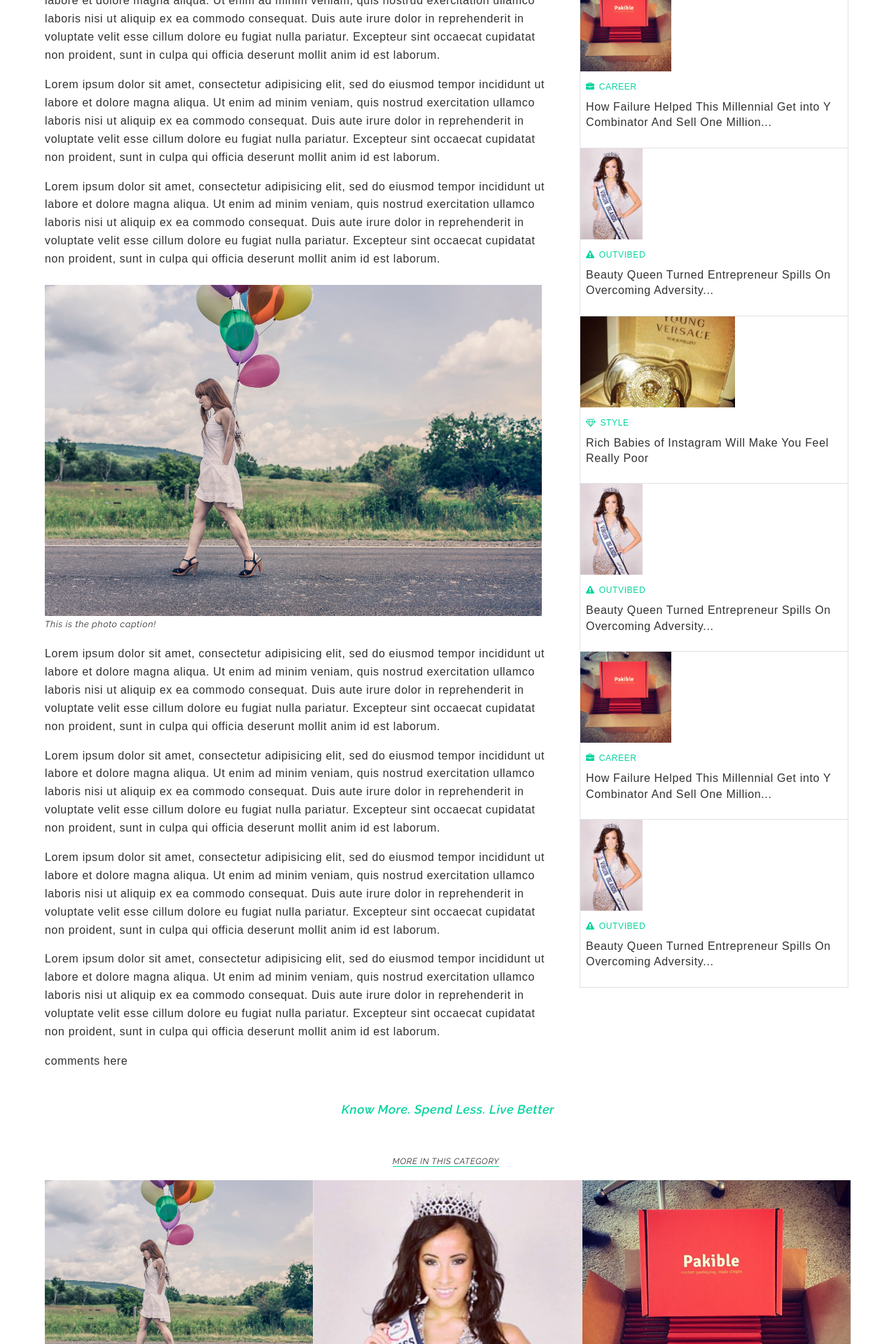
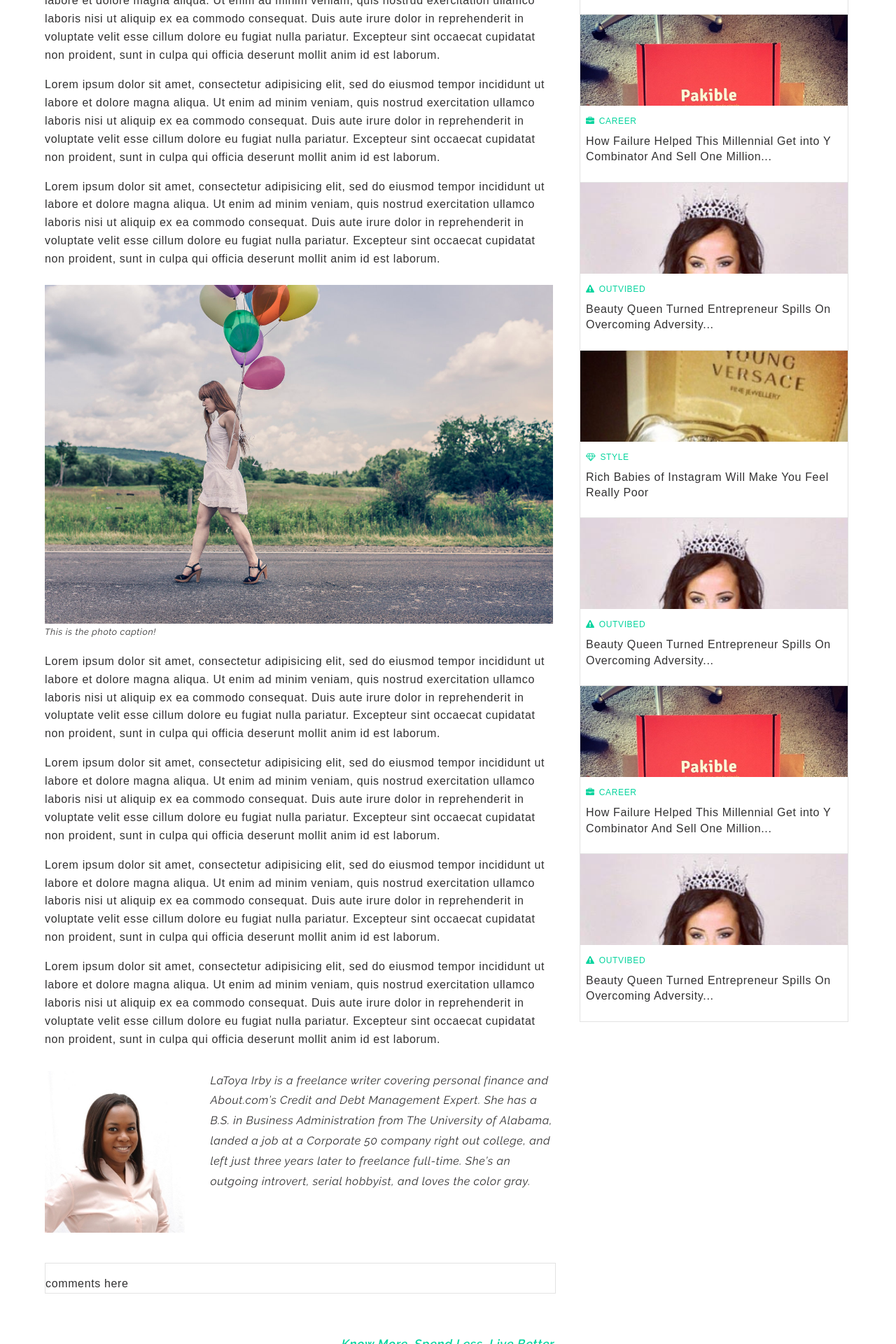
Before and after one commit to microsarah/microsarah.github.io, a PHP site: page /post.html in a window 1280 px wide. Shown: the part 1640-3560 px from the top of the page at 70% size. Run offline with PHP 8.4, Linux system fonts and the light colour scheme; some web fonts are replaced.

Commit message:
post updates
+ side bar = recent, any category
+ 1 row of same-category cards @ bottom
+ about the author @ bottom

known issues:
- same category section unresolved
- about the author needs treatment

```diff
--- a/invibed/css/main.css
+++ b/invibed/css/main.css
@@ -134,7 +134,7 @@
 aside{
     width:25%;
     float:left;
-    padding:2.25em 0 0;
+    margin:-2.9em 0 0;
 }
 
 footer{
@@ -502,7 +489,7 @@
 
 .article-img-lg{
     width:100%;
-    padding:.5em 1em .25em 0;
+    padding:.5em 0 .25em;
 }
 
 .author{
@@ -514,17 +501,61 @@
     text-transform: uppercase;
 }
 
-/* ------------------------------------------------ aside */
+.about-author{
+    margin:2em 0 1em;
+}
 
-.aside-cards{
-    margin:-1px 0 0;
+.author-img{
+    width: 200px;
+    float: left;
+    margin:0 5% 1% 0;
+}
+
+.about-author p{
+    font-size:1em;
+    font-style: italic;
+    line-height: 1.8em;
+}
+
+.comments{
+    margin:2em 0 1em;
     border:1px solid #e3e3e3;
 }
+
+/* ------------------------------------------------ aside */
 
 .aside-title{
         margin:0 auto 1.2em;
 }
 
+.aside-wrap{
+    border-top: 1px solid #e3e3e3;
+    border-left: 1px solid #e3e3e3;
+}
+
+.aside-cards{
+    border-right: 1px solid #e3e3e3;
+    border-bottom: 1px solid #e3e3e3;
+}
+
+.aside-cards-img{
+    width:100%;
+    height:130px;
+    overflow:hidden;
+}
+
+.aside-cards-header{
+    padding: 1em .5em 1.5em;
+}
+
+.aside-cards-header h3{
+    font-size: 1em;
+}
+
+#cards-same-category{
+    border-top: 1px solid #e3e3e3;
+    border-left: 1px solid #e3e3e3;
+}
 
 /* ------------------------------------------------------------- all pages ids */
 
--- a/invibed/post.html
+++ b/invibed/post.html
@@ -57,16 +57,16 @@
         </header>
 
         <div class="wrap clearfix">
-
-            <article class="article">
-                <header>
+            <header>
                     <h1 class="article-title">Rich Babies of Instagram Will Make You Feel Really Poor</h1>
                     <ul class="article-tags">
-                        <li class="categories"><a href="#"><h4><span class="fa fa-newspaper-o"></span>News</h4></a></li>
+                        <li><a href="#"><h4><span class="fa fa-newspaper-o"></span>News</h4></a></li>
                         <li><h3 class="author">By <span class="author-name">Joe Bliss</span></h3></li>
                         <li><h3 class="date">May 20, 2015</h3></li>
                     </ul>
                 </header>
+            <article class="article">
+
                 <figure id="article-hero">
                     <img src="img/motivation.jpg">
                     <figcaption>This is the photo caption!</figcaption>
@@ -155,16 +155,25 @@
                     proident, sunt in culpa qui officia deserunt mollit anim id est laborum.</p>
                 </section>
 
-                <footer class="article-footer">
+                <footer class="about-author clearfix">
+                    <div class="author-img">
+                        <img src="img/latoya.jpg">
+                    </div>
+                    <p>LaToya Irby is a freelance writer covering personal finance and About.com’s Credit and Debt Management Expert. She has a B.S. in Business Administration from The University of Alabama, landed a job at a Corporate 50 company right out college, and left just three years later to freelance full-time. She’s an outgoing introvert, serial hobbyist, and loves the color gray.</p>
+                </footer>
+                <section class="comments">
                     <p>comments here</p>
-                </footer>
+            </section>
             </article>
 
-            <aside class="clearfix">
+
+
+            <aside>
             <h5><span>The Latest</span></h5>
+                <div class="aside-wrap clearfix">
                 <a href="#">
                     <article class="aside-cards">
-                        <div class="aside-cards-img"><img class="landscape" src="img/style.jpg"></div>
+                        <div class="aside-cards-img"><img src="img/style.jpg"></div>
                         <header class="aside-cards-header">
                             <h4><span class="fa fa-diamond"></span>Style</h4>
                             <h3>Rich Babies of Instagram Will Make You Feel Really Poor</h3>
@@ -173,7 +182,7 @@
                 </a>
                 <a href="#">
                     <article class="aside-cards">
-                        <div class="aside-cards-img"><img class="landscape" src="img/outvibed.jpg"></div>
+                        <div class="aside-cards-img"><img src="img/outvibed.jpg"></div>
                         <header class="aside-cards-header">
                             <h4><span class="fa fa-exclamation-triangle"></span>Outvibed</h4>
                             <h3>Beauty Queen Turned Entrepreneur Spills On Overcoming Adversity...</h3>
@@ -182,7 +191,7 @@
                 </a>
                 <a href="#">
                     <article class="aside-cards">
-                        <div class="aside-cards-img"><img class="landscape" src="img/career.jpg"></div>
+                        <div class="aside-cards-img"><img src="img/career.jpg"></div>
                         <header class="aside-cards-header">
                             <h4><span class="fa fa-briefcase"></span>Career</h4>
                             <h3>How Failure Helped This Millennial Get into Y Combinator And Sell One Million...</h3>
@@ -191,7 +200,7 @@
                 </a>
                 <a href="#">
                     <article class="aside-cards">
-                        <div class="aside-cards-img"><img class="landscape" src="img/outvibed.jpg"></div>
+                        <div class="aside-cards-img"><img src="img/outvibed.jpg"></div>
                         <header class="aside-cards-header">
                             <h4><span class="fa fa-exclamation-triangle"></span>Outvibed</h4>
                             <h3>Beauty Queen Turned Entrepreneur Spills On Overcoming Adversity...</h3>
@@ -200,7 +209,7 @@
                 </a>
                 <a href="#">
                     <article class="aside-cards">
-                        <div class="aside-cards-img"><img class="landscape" src="img/style.jpg"></div>
+                        <div class="aside-cards-img"><img src="img/style.jpg"></div>
                         <header class="aside-cards-header">
                             <h4><span class="fa fa-diamond"></span>Style</h4>
                             <h3>Rich Babies of Instagram Will Make You Feel Really Poor</h3>
@@ -209,7 +218,7 @@
                 </a>
                 <a href="#">
                     <article class="aside-cards">
-                        <div class="aside-cards-img"><img class="landscape" src="img/outvibed.jpg"></div>
+                        <div class="aside-cards-img"><img src="img/outvibed.jpg"></div>
                         <header class="aside-cards-header">
                             <h4><span class="fa fa-exclamation-triangle"></span>Outvibed</h4>
                             <h3>Beauty Queen Turned Entrepreneur Spills On Overcoming Adversity...</h3>
@@ -218,7 +227,7 @@
                 </a>
                 <a href="#">
                     <article class="aside-cards">
-                        <div class="aside-cards-img"><img class="landscape" src="img/career.jpg"></div>
+                        <div class="aside-cards-img"><img src="img/career.jpg"></div>
                         <header class="aside-cards-header">
                             <h4><span class="fa fa-briefcase"></span>Career</h4>
                             <h3>How Failure Helped This Millennial Get into Y Combinator And Sell One Million...</h3>
@@ -227,7 +236,7 @@
                 </a>
                 <a href="#">
                     <article class="aside-cards">
-                        <div class="aside-cards-img"><img class="landscape" src="img/outvibed.jpg"></div>
+                        <div class="aside-cards-img"><img src="img/outvibed.jpg"></div>
                         <header class="aside-cards-header">
                             <h4><span class="fa fa-exclamation-triangle"></span>Outvibed</h4>
                             <h3>Beauty Queen Turned Entrepreneur Spills On Overcoming Adversity...</h3>
@@ -236,7 +245,7 @@
                 </a>
                 <a href="#">
                     <article class="aside-cards">
-                        <div class="aside-cards-img"><img class="landscape" src="img/style.jpg"></div>
+                        <div class="aside-cards-img"><img src="img/style.jpg"></div>
                         <header class="aside-cards-header">
                             <h4><span class="fa fa-diamond"></span>Style</h4>
                             <h3>Rich Babies of Instagram Will Make You Feel Really Poor</h3>
@@ -245,7 +254,7 @@
                 </a>
                 <a href="#">
                     <article class="aside-cards">
-                        <div class="aside-cards-img"><img class="landscape" src="img/outvibed.jpg"></div>
+                        <div class="aside-cards-img"><img src="img/outvibed.jpg"></div>
                         <header class="aside-cards-header">
                             <h4><span class="fa fa-exclamation-triangle"></span>Outvibed</h4>
                             <h3>Beauty Queen Turned Entrepreneur Spills On Overcoming Adversity...</h3>
@@ -254,7 +263,7 @@
                 </a>
                 <a href="#">
                     <article class="aside-cards">
-                        <div class="aside-cards-img"><img class="landscape" src="img/career.jpg"></div>
+                        <div class="aside-cards-img"><img src="img/career.jpg"></div>
                         <header class="aside-cards-header">
                             <h4><span class="fa fa-briefcase"></span>Career</h4>
                             <h3>How Failure Helped This Millennial Get into Y Combinator And Sell One Million...</h3>
@@ -263,13 +272,14 @@
                 </a>
                 <a href="#">
                     <article class="aside-cards">
-                        <div class="aside-cards-img"><img class="landscape" src="img/outvibed.jpg"></div>
+                        <div class="aside-cards-img"><img src="img/outvibed.jpg"></div>
                         <header class="aside-cards-header">
                             <h4><span class="fa fa-exclamation-triangle"></span>Outvibed</h4>
                             <h3>Beauty Queen Turned Entrepreneur Spills On Overcoming Adversity...</h3>
                         </header>
                     </article>
                 </a>
+                </div>
             </aside>
         </div>
 
```
Also changed, not shown: other parts of invibed/css/main.css (+30 -18 lines), invibed/img/latoya.jpg (added).
